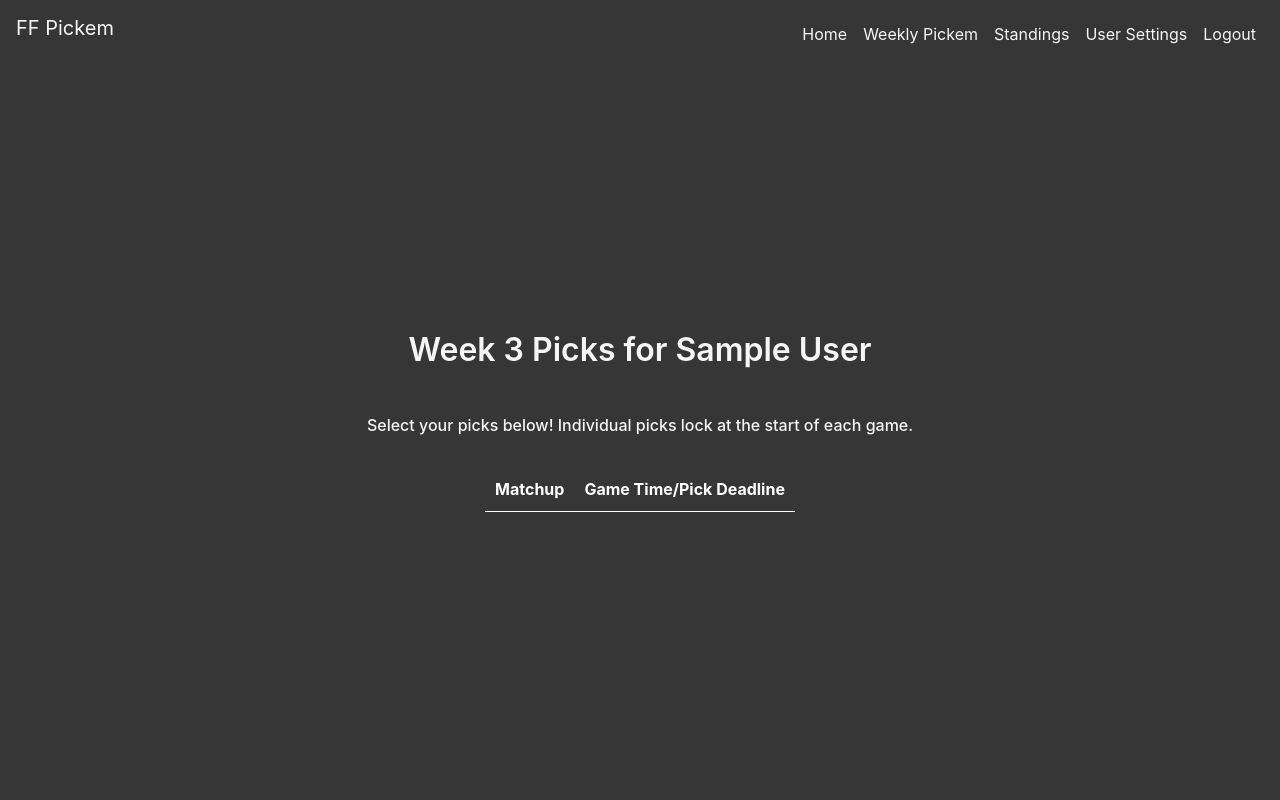
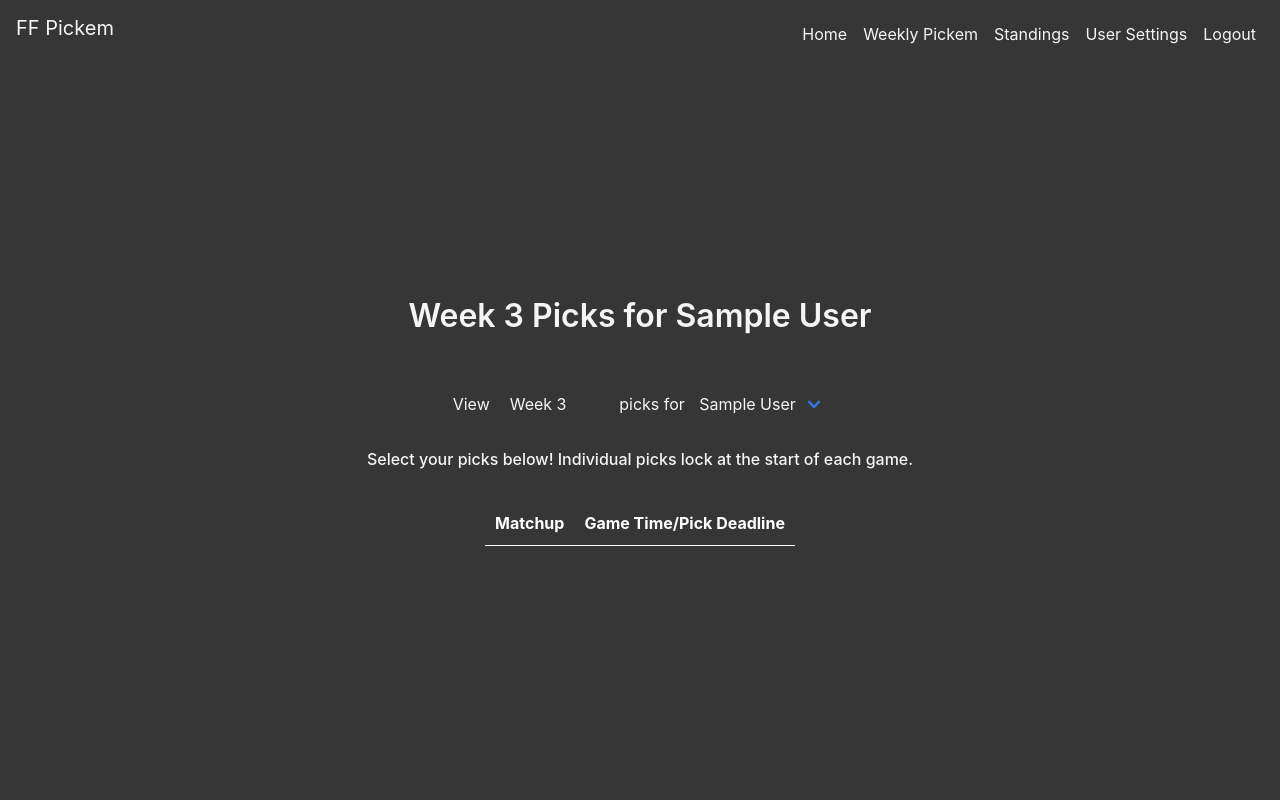
Before and after one commit to jeffreyho101/fantasy-pickem, a Flask app: page /week_picks in a window 1280 px wide. Run offline with Flask 2, Linux system fonts and the light colour scheme; a user stored in the database is signed in; tables that the repository leaves empty hold one stand-in row (values such as "Sample post"); lists and menus that the app fills with data are empty; some libraries are stand-ins or nearby versions.

Commit message:
easier db query + fix hidden from standings with 0 wins bug

```diff
--- a/pickem/main.py
+++ b/pickem/main.py
@@ -7,7 +7,7 @@ from flask_login import login_required, current_user
 from sqlalchemy import text
 
 from . import db
-from .models import Games, Picks
+from .models import Games, Picks, User
 
 
 main = Blueprint('main', __name__)
@@ -138,7 +138,7 @@ def get_week():
 
 @main.route('/week_picks', endpoint='week_picks')
 @login_required
-def week_picks():
+def week_picks(week=get_week()):
     """
     week_picks: Display a player's weekly picks on a page
 
@@ -146,8 +146,6 @@ def week_picks():
         str: A rendering of week_picks.html with the current week and the user's current picks
     """
     # do a lookup of picks beforehand; autofill radio buttons if picks were made
-    week = get_week()
-
     week_games = Picks.query.filter_by(week=week, user_id=current_user.id)
 
     games_all = week_games.order_by(
@@ -163,12 +161,12 @@ def week_picks():
         .order_by(Picks.game_date, Picks.game_time, Picks.game_id)
         .all()
     )
-
     up_list = [up[0] for up in user_picks]
     current_datetime = datetime.now(timezone('US/Pacific'))
     return render_template(
         'week_picks.html',
         week=week,
+        current_username=current_user.name,
         name=current_user.name,
         user_timezone=current_user.timezone,
         games_sql=games_all,
@@ -178,12 +176,14 @@ def week_picks():
         timezone=timezone,
         astimezone=datetime.astimezone,
         utc=utc,
+        week_list=list(range(1, 18)),
+        user_list=[u[0] for u in User.query.with_entities(User.name).all()],
     )
 
 
 @main.route('/week_picks', methods=['POST'])
 @login_required
-def week_picks_post():
+def week_picks_post(week=get_week()):
     """
     week_picks_post: Display a player's weekly picks on a page after processing POST request on a pick
 
@@ -191,49 +191,56 @@ def week_picks_post():
         str: A rendering of week_picks.html with the current week and the user's current picks
         where the pick made by the user gets updated with a POST request
     """
-    week = get_week()
+    display_name = current_user.name
+    user_id = current_user.id
+    if 'week_display' in request.form:
+        week = int(request.form['week_display'])
+    if 'user_display' in request.form:
+        display_name = request.form['user_display']
+        user_id = (
+            User.query.filter_by(name=display_name).with_entities(User.id).first()[0]
+        )
+    else:
+        option = request.form
+        game_id = next(option.keys())
+        selected_pick = option[game_id]
 
-    option = request.form
-    game_id = next(option.keys())
-    selected_pick = option[game_id]
+        saved_pick = Picks.query.filter_by(
+            user_id=current_user.id, week=week, game_id=game_id
+        ).first()
 
-    saved_pick = Picks.query.filter_by(
-        user_id=current_user.id, week=week, game_id=game_id
-    ).first()
-
-    # only rewrite to db if the pick changes
-    if saved_pick is None:
-        # check the current time; only create pick if submit time is before game
-        flash(
-            "Internal error. Contact admin for help if this is still an issue.",
-            'danger',
-        )
-        return redirect(url_for('main.week_picks'))
-
-    elif saved_pick.pick != selected_pick:
-        submit_datetime = datetime.now(timezone('US/Pacific'))
-        saved_pick_datetime = saved_pick.game_date + ' ' + saved_pick.game_time
-        game_datetime = timezone('US/Pacific').localize(
-            datetime.strptime(saved_pick_datetime, '%Y-%m-%d %H:%M')
-        )
-        if submit_datetime >= game_datetime:
+        # only rewrite to db if the pick changes
+        if saved_pick is None:
+            # check the current time; only create pick if submit time is before game
             flash(
-                f"Didn't save pick change for {saved_pick.road_team} vs. {saved_pick.home_team} because the game has already started",
+                "Internal error. Contact admin for help if this is still an issue.",
                 'danger',
             )
             return redirect(url_for('main.week_picks'))
-        else:
-            saved_pick.pick = selected_pick
-            db.session.commit()
 
-    week_games = Picks.query.filter_by(week=week, user_id=current_user.id)
+        elif saved_pick.pick != selected_pick:
+            submit_datetime = datetime.now(timezone('US/Pacific'))
+            saved_pick_datetime = saved_pick.game_date + ' ' + saved_pick.game_time
+            game_datetime = timezone('US/Pacific').localize(
+                datetime.strptime(saved_pick_datetime, '%Y-%m-%d %H:%M')
+            )
+            if submit_datetime >= game_datetime:
+                flash(
+                    f"Didn't save pick change for {saved_pick.road_team} vs. {saved_pick.home_team} because the game has already started",
+                    'danger',
+                )
+                return redirect(url_for('main.week_picks'))
+            else:
+                saved_pick.pick = selected_pick
+                db.session.commit()
+
+    week_games = Picks.query.filter_by(week=week, user_id=user_id)
     games_all = week_games.order_by(
         Picks.game_date, Picks.game_time, Picks.game_id
     ).all()
-
     # do a lookup of picks beforehand; autofill radio buttons if picks were made
     user_picks = (
-        Picks.query.filter_by(user_id=current_user.id, week=week)
+        Picks.query.filter_by(user_id=user_id, week=week)
         .with_entities(Picks.pick)
         .order_by(Picks.game_date, Picks.game_time, Picks.game_id)
         .all()
@@ -244,7 +251,8 @@ def week_picks_post():
     return render_template(
         'week_picks.html',
         week=week,
-        name=current_user.name,
+        current_username=current_user.name,
+        name=display_name,
         user_timezone=current_user.timezone,
         games_sql=games_all,
         user_picks_list=up_list,
@@ -253,6 +261,8 @@ def week_picks_post():
         timezone=timezone,
         astimezone=datetime.astimezone,
         utc=utc,
+        week_list=list(range(1, 18)),
+        user_list=[u[0] for u in User.query.with_entities(User.name).all()],
     )
 
 
@@ -280,7 +290,7 @@ def standings():
     else:
         # query standings directly from sqlite, output in list format to read into html
         overall_standings_query = text(
-            f"select name, count(*), {total_games}-count(*) from picks where winner not null  and winner = pick group by user_id order by count(*) desc"
+            "select name, sum(pick = winner) as correct, sum(pick != winner) as incorrect from picks where winner != '' group by name order by correct desc;"
         )
         result = db.engine.execute(overall_standings_query)
         records = [r for r in result]
--- a/pickem/templates/week_picks.html
+++ b/pickem/templates/week_picks.html
@@ -16,6 +16,41 @@
     Week {{week}} Picks for {{name}}
 </h1>
 <br>
+<table style="margin-left: auto; margin-right: auto;">
+    <tr>
+        <td style="vertical-align: middle; padding: 10px;">
+            View
+        </td>
+        <td style="vertical-align: middle;">
+            <div class="select">
+                <form method="POST" action="/week_picks">
+                    <div style="display: inline-block;">
+                        <select name="week_display" style="background: #363636; color: #f5f5f5; border-color: #363636"
+                            onchange="this.form.submit()">
+                            {% for w in week_list %}
+                            <option value='{{w}}' {% if week == w %} selected="selected" {% endif %}>
+                                Week {{w}}</option>
+                            {% endfor %}
+                        </select>
+                    </div>
+                    <div style="display: inline-block;">
+                        picks for
+                    </div>
+                    <div style="display: inline-block;">
+                        <select name="user_display" style="background: #363636; color: #f5f5f5; border-color: #363636"
+                            onchange="this.form.submit()">
+                            {% for u in user_list %}
+                            <option value='{{u}}' {% if name == u %} selected="selected" {% endif %}>
+                                {{u}}</option>
+                            {% endfor %}
+                        </select>
+                    </div>
+                </form>
+            </div>
+        </td>
+    </tr>
+</table>
+<br>
 <h6>
     Select your picks below! Individual picks lock at the start of each game.
 </h6>
@@ -30,16 +65,33 @@
         <td>&nbsp;</td>
         <td>&nbsp;</td>
     </tr>
+    {% set other_user = (current_username != name) %}
     {% for game in games_sql %}
+
     <!-- game_datetime is in PST -->
     {% set game_datetime = timezone('US/Pacific').localize(datetime.strptime(game.game_date + ' ' + game.game_time, '%Y-%m-%d %H:%M')) %}
+    {% set game_started = ((game.game_date and game.game_time) and (current_datetime >= game_datetime)) %}
+    {% if game.pick is none or (other_user and not game_started)%}
+    {% set bg_color = "#ff00ff" %}
+    {% elif game.winner is not none and game.pick is none %}
+    {% set bg_color = "#787878" %}
+    {% elif game.winner is none and game.pick is not none %}
+    {% set bg_color = "#787878" %}
+    {% elif game.winner is not none and game.pick is not none and game.winner == game.pick %}
+    {% set bg_color = "#098a00" %}
+    {% elif game.winner is not none and game.pick is not none and game.winner != game.pick %}
+    {% set bg_color = "#8a0900" %}
+    {% else %}
+    {% set bg_color = "#363636" %}
+    {% endif %}
     <tr>
+        <td>{{bg_color}}</td>
         <td style="vertical-align : middle; text-align: center;">
             <div style="margin: auto;">
                 <form method="POST" action="/week_picks">
                     <div style="vertical-align: middle; display: table; table-layout: fixed;">
                         <label class="pick"
-                            style="cursor: pointer; {{'background-color: #787878;' if game.road_team in user_picks_list}}; width: 120px; padding: 3px; margin: 0px;">
+                            style="cursor: pointer; {{'background-color: ' + bg_color if game.road_team in user_picks_list or (bg_color == "#ff00ff" and game.winner == game.road_team)}}; width: 120px; padding: 3px; margin: 0px;">
                             <div style="display: inline-block;">
                                 <img src="static/images/{{game.road_team}}.png" alt="{{game.road_team}}"
                                     style="height: 40px;" />
@@ -47,19 +99,19 @@
                             </div>
                             <div style="display: inline-block; padding: 0px 6px;">
                                 <input type="radio" name="{{game.game_id}}" id="{{game.game_id}}"
-                                    value={{game.road_team}} {{'checked' if game.road_team in user_picks_list}}
-                                    {{'disabled' if (game.game_date and game.game_time) and (current_datetime >= game_datetime)}}
-                                    onchange='this.form.submit();'>
+                                    value={{game.road_team}}
+                                    {{'checked' if game.road_team in user_picks_list and (not other_user or game_started)}}
+                                    {{'disabled' if other_user or game_started}} onchange='this.form.submit();'>
                             </div>
                         </label>
                         <div style="display: inline-block; padding: 3px 12px;">vs.</div>
                         <label class="pick"
-                            style="cursor: pointer; {{'background-color: #787878;' if game.home_team in user_picks_list}}; width: 120px; padding: 3px; margin: 0px;">
+                            style="cursor: pointer; {{'background-color: ' + bg_color if game.home_team in user_picks_list or (bg_color == "#ff00ff" and game.winner == game.home_team)}}; width: 120px; padding: 3px; margin: 0px;">
                             <div style="display: inline-block; padding: 0px 6px;">
                                 <input type="radio" name="{{game.game_id}}" id="{{game.game_id}}"
-                                    value={{game.home_team}} {{'checked' if game.home_team in user_picks_list}}
-                                    {{'disabled' if (game.game_date and game.game_time) and (current_datetime >= game_datetime)}}
-                                    onchange='this.form.submit();'>
+                                    value={{game.home_team}}
+                                    {{'checked' if game.home_team in user_picks_list and (not other_user or game_started)}}
+                                    {{'disabled' if other_user or game_started}} onchange='this.form.submit();'>
                             </div>
                             <div style="display: inline-block;">
                                 {{game.home_team}}
```
